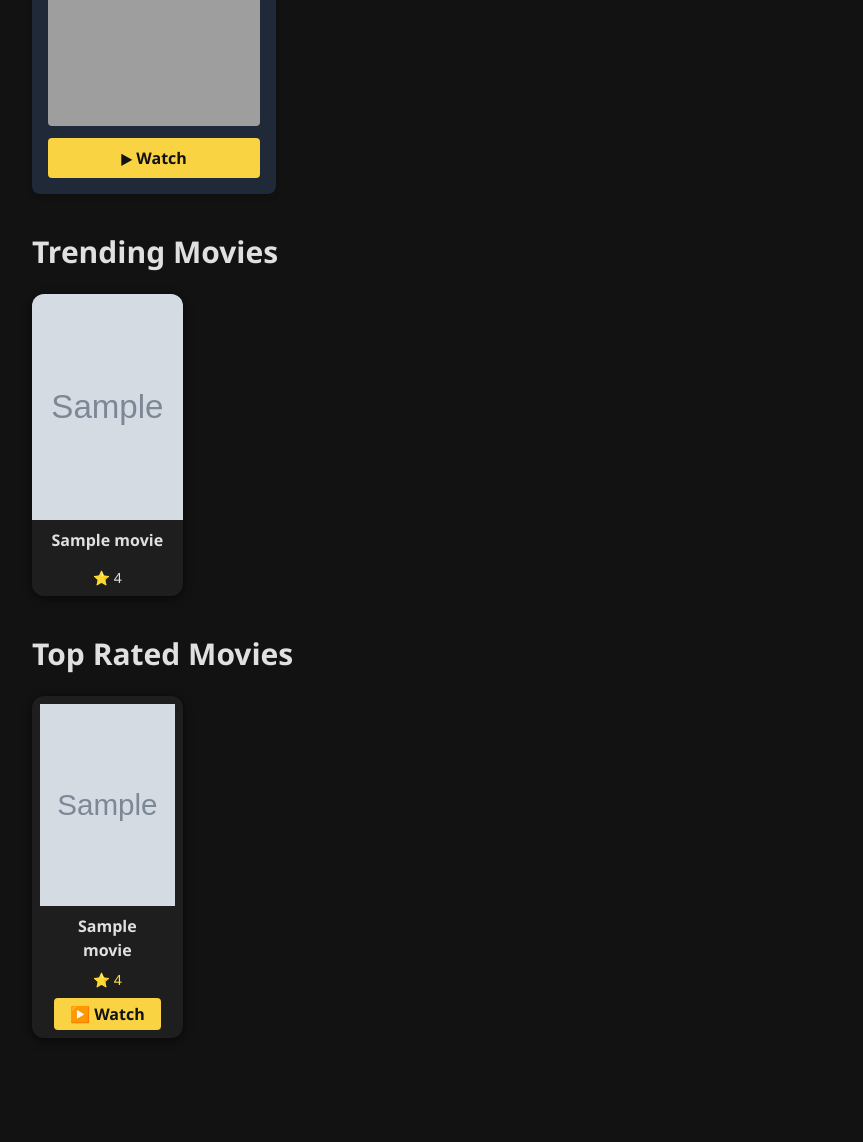
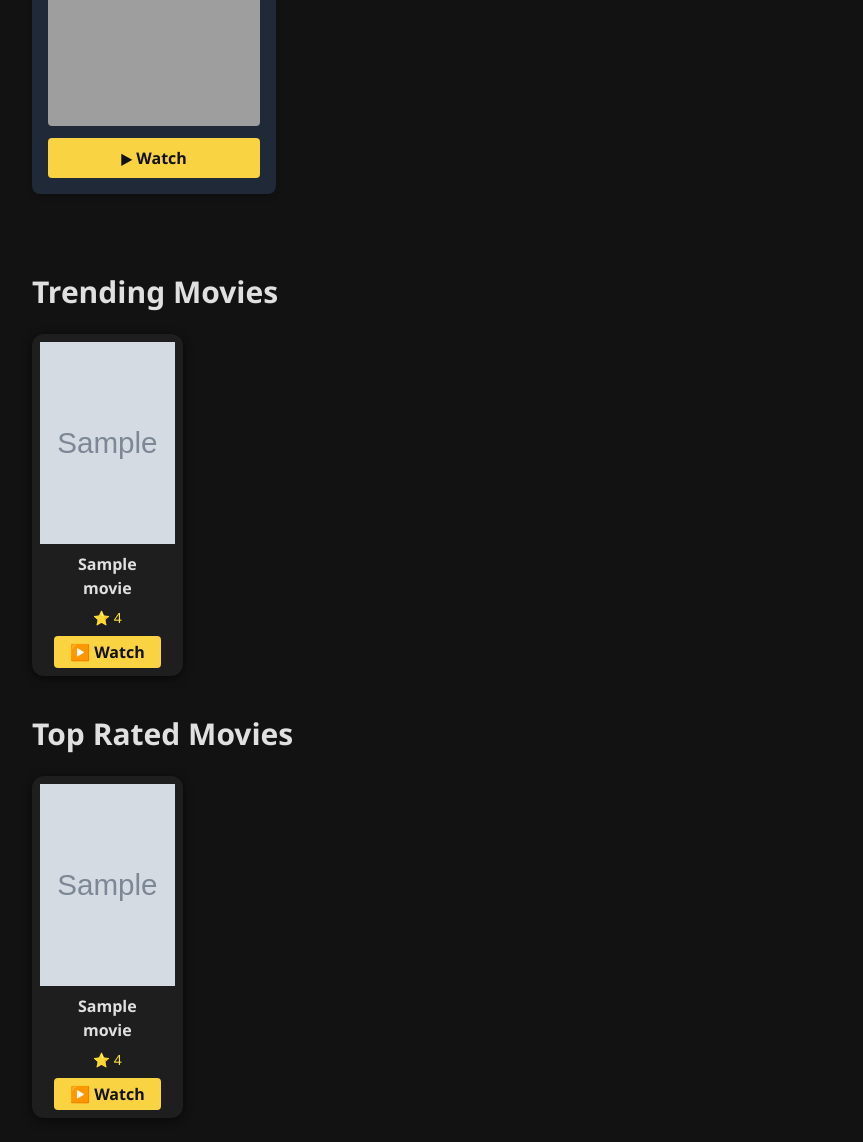
Before and after one commit to GERRY-01/Movie-app, a Python web app: template templates/index.html in a window 1280 px wide. Shown: the part 853-1995 px from the top of the page, without its empty margins (96-959 px from the left). Before the commit the page ends 1883 px from the top, so only its background shows below. Run offline with Jinja, Linux system fonts and the light colour scheme; the template is opened without the code that fills it: most values are stand-ins (such as "Sample title", 1, 10 or a date in 2020); grey boxes marked "Sample" are stand-in pictures; some libraries are stand-ins or nearby versions; grey boxes are pictures that could not be loaded.

Commit message:
added the url for watch  in the front end

```diff
--- a/templates/index.html
+++ b/templates/index.html
@@ -154,25 +154,42 @@
 {% endif %}
 
 
-<section class="w-full max-w-5xl">
+<!--===============Trending movies -->
+<section class="w-full max-w-5xl mt-10">
   <h2 class="text-3xl font-extrabold mb-6 select-none">Trending Movies</h2>
 
   <div class="grid grid-cols-2 sm:grid-cols-3 md:grid-cols-4 lg:grid-cols-6 gap-6">
     {% for movie in trending_movies %}
-      <div class="movie-card" title="{{ movie.title }}">
+    <div class="movie-card p-2">
+      {% if movie.poster_url %}
       <img
         src="{{ movie.poster_url }}"
         alt="{{ movie.title }}"
         class="movie-poster"
         loading="lazy"
       />
+      {% else %}
+      <div class="movie-poster bg-gray-700 flex items-center justify-center text-sm text-white h-64">
+        No Image Available
+      </div>
+      {% endif %}
       <div class="movie-title">{{ movie.title }}</div>
-        <div class="text-sm text-center py-2">⭐ {{ movie.rating }}</div>
+      <div class="text-center text-sm text-yellow-300 mb-2">⭐ {{ movie.rating }}</div>
+
+      {% if movie.stream_url %}
+      <div class="text-center">
+        <a href="{{ movie.stream_url }}" target="_blank">
+          <button class="btn-yellow px-4 py-1 rounded">▶️ Watch</button>
+        </a>
+      </div>
+      {% endif %}
     </div>
     {% endfor %}
   </div>
 </section>
 
+
+<!--================Top rated movies -->
 <section class="w-full max-w-5xl mt-10">
   <h2 class="text-3xl font-extrabold mb-6 select-none">Top Rated Movies</h2>
 
```
Lines whose indentation alone changed are shown as unchanged.
